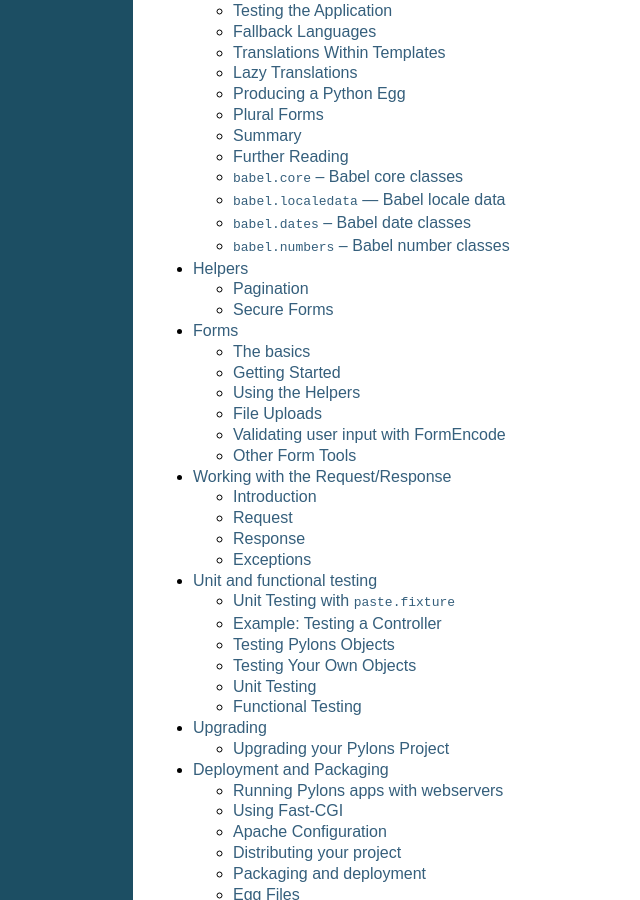
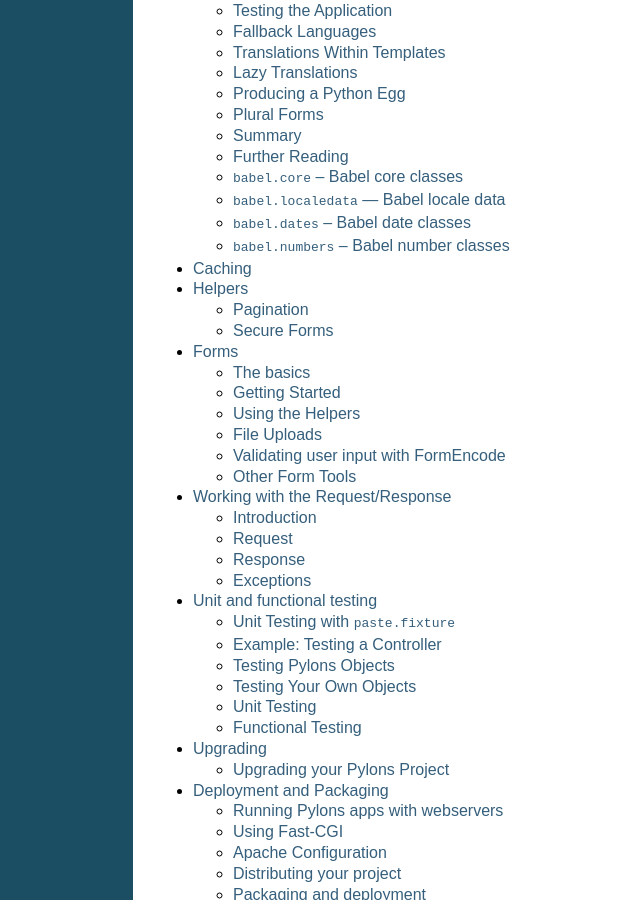
Before and after one commit to Pylons/pylons, a Sphinx documentation site: the page built from pylons/docs/index.rst, in a window 1280 px wide and 900 px high, scrolled down 1410 px. Shown: the whole window, without its empty margins (97-737 px from the left). Built offline with Sphinx 7.4.7, drawn with Linux system fonts in a browser that asks for light colours; pages that are not in the unit, such as notebooks, are missing from menus.

Commit message:
Split up sessions from caching
--HG--
branch : trunk

```diff
--- /dev/null
+++ b/pylons/docs/caching.rst
@@ -0,0 +1,5 @@
+.. _caching:
+
+=======
+Caching
+=======
--- a/pylons/docs/index.rst
+++ b/pylons/docs/index.rst
@@ -20,7 +20,8 @@
     views
     logging
     i18n
-    beaker
+    session
+    caching
     helpers
     forms
     webob
```
Also changed, not shown: pylons/docs/sessions.rst (+4 -4 lines).
